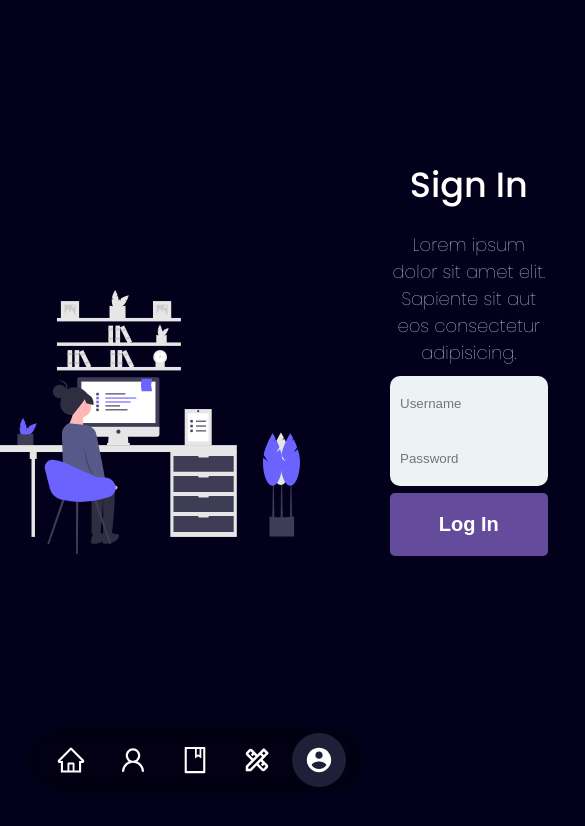
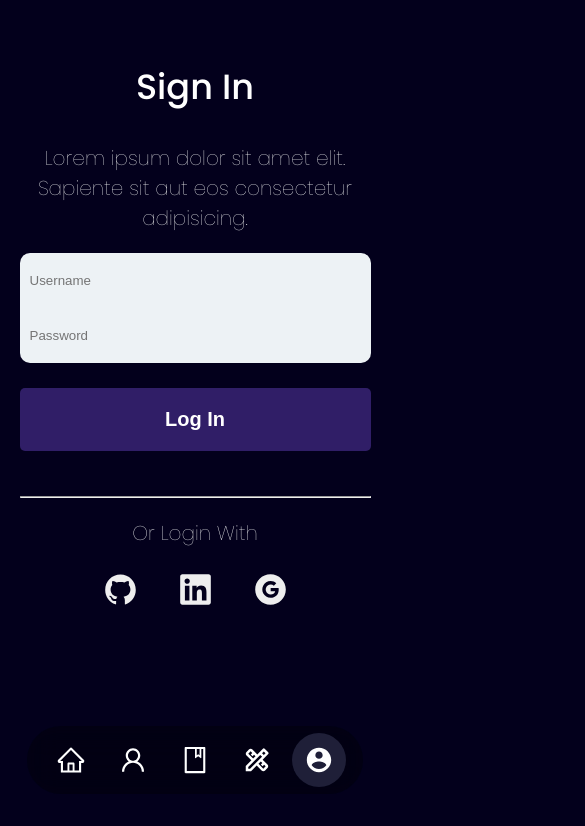
Before and after one commit to jadonharsh109/Bolo-coder, a React (Create React App) app in the folder client/: page /login in a window 390 px wide. Shown: the top 826 px of the page, 585 px wide, since content can reach past the window. Built offline with nearby package versions, Linux system fonts and the light colour scheme; a web font is replaced by a local one.

Commit message:
loginPageResponsive

```diff
--- a/client/src/App.css
+++ b/client/src/App.css
@@ -15,7 +15,7 @@ body {
 }
 
 body {
-  overflow: hidden;
+  overflow-x: hidden;
   scrollbar-color: rgb(98 84 243);
   scrollbar-width: thin;
   color: white;
@@ -58,7 +58,7 @@ a {
   border: 0;
 }
 
-div{
+div {
   font-size: 3rem;
 }
 
@@ -69,26 +69,31 @@ div{
   text-transform: capitalize;
 }
 
-.loading{
-display: flex;
-justify-content: center;
-align-items: center;
-height: 100vh;
+.loading {
+  display: flex;
+  justify-content: center;
+  align-items: center;
+  height: 100vh;
 
 }
+
 .grid {
   display: grid;
   gap: 9rem;
 }
+
 .grid-two-column {
   grid-template-columns: repeat(2, 1fr);
 }
+
 .grid-three-column {
   grid-template-columns: repeat(3, 1fr);
 }
-.grid-four-column{
-   grid-template-columns: 1fr 1.2fr .5fr .8fr ;
+
+.grid-four-column {
+  grid-template-columns: 1fr 1.2fr .5fr .8fr;
 }
-.grid-five-column{
+
+.grid-five-column {
   grid-template-columns: repeat(5, 1fr);
 }
--- a/client/src/App.js
+++ b/client/src/App.js
@@ -9,15 +9,15 @@ import FAQ from './pages/FAQ';
 import Login from './pages/Login';
 import Contact from './pages/Contact';
 import ErrorPage from './pages/ErrorPage';
-import { useState, useEffect } from'react';
-import RingLoader from'react-spinners/RingLoader';
+import { useState, useEffect } from 'react';
+import RingLoader from 'react-spinners/RingLoader';
 const App = () => {
   const [loading, setLoading] = useState(true)
   useEffect(() => {
     setLoading(true)
     setTimeout(() => {
       setLoading(false)
-    }, 5000)
+    }, 4000)
   }, [])
 
   const [dimensions, setDimensions] = useState({
@@ -51,7 +51,7 @@ const App = () => {
 
     </div> : <BrowserRouter>
 
-      {dimensions.width <=786 ? <Nav/> : <Header/>}
+      {dimensions.width <= 786 ? <Nav /> : <Header />}
       <Routes>
         <Route path="/" element={<Home />} />
         <Route path="/ask" element={<Ask />} />
--- a/client/src/pages/Login.jsx
+++ b/client/src/pages/Login.jsx
@@ -1,52 +1,61 @@
-import React from 'react'
-import styled from 'styled-components';
-import svg from '../images/undraw_remotely_2j6y.svg'
+import React from "react";
+import styled from "styled-components";
+import svg from "../images/undraw_remotely_2j6y.svg";
+import { AiFillGithub, AiFillGoogleCircle } from "react-icons/ai";
+import { FaLinkedin } from "react-icons/fa";
 
 const Login = () => {
-
   const Wrapper = styled.section`
-  .login{
-    height: 100vh;
-    align-items: center;
-  .svg-login{
+    .login {
+      margin-top: 3rem;
+      height: 85vh;
+      display: grid;
+      grid-template-columns: repeat(2, 1fr);
+      .svg-login {
         display: flex;
         justify-content: center;
       }
-  .login-form form{
-    height: 65vh;
+
+      .login-form form {
+        height: fit-content;
         background-color: transparent;
         width: 80%;
         display: flex;
         flex-direction: column;
       }
-  .login-form form h3{
+      .login-form hr {
+        width: 100%;
+        margin: 2rem 0 0 0;
+      }
+      .login-form form h3 {
         text-align: center;
         font-family: "Poppins", sans-serif;
         font-weight: 500;
         margin: 1rem 0;
       }
-  .login-form form p{
+      .login-para {
         font-weight: 100;
         font-size: 1.8rem;
         margin: 1rem 0;
         text-align: center;
       }
-  .login-form form input[type="password"], input[type="email"]{
+      .login-form form input[type="password"],
+      input[type="email"] {
         padding: 2rem 1rem;
         background: #edf2f5;
         border: 0;
         cursor: inherit;
-    outline: none ;
+        outline: none;
       }
-  .top-border{
-    border-radius: 1rem 1rem 0 0; ;
+      .top-border {
+        border-radius: 1rem 1rem 0 0;
       }
-  .down-border{
-    border-radius: 0 0 1rem 1rem ;
+      .down-border {
+        border-radius: 0 0 1rem 1rem;
       }
-  .login-form form button{
+      .login-form form button {
         border-radius: 0.5rem;
-    background: #644B9B;
+        background: #301e67;
         color: #fff;
         font-weight: 700;
         font-size: 2rem;
@@ -56,35 +65,107 @@ const Login = () => {
         outline: none;
         border: 0;
       }
-  .login-form form button:hover{
-    background-color: #301E67;
-    transition: 0.2s;
+      .login-form form button:hover {
+        background-color: #623cb5;
+        transition: 0.5s;
       }
 
+      .login-link-icon ul {
+        display: flex;
+        color: white;
+        list-style: none;
+        font-size: 5rem;
+        justify-content: center;
+        font-size: 3.5rem;
+
+        li {
+          margin: 0 2rem;
+
+          cursor: pointer;
         }
-  `
+      }
+    }
+    @media (max-width: 786px) {
+      margin-top: 5rem;
+      .login {
+        height: 100vh;
+
+        grid-template-columns: 1fr;
+        width: 90%;
+        margin: auto;
+        .svg-login {
+          display: none;
+        }
+        .login-form form {
+          width: 100%;
+        }
+        .login-para {
+          font-size: 2rem;
+          margin: 2rem 0;
+        }
+        .login-form form button {
+          margin: 2.5rem 0;
+        }
+      }
+    }
+  `;
 
   return (
     <Wrapper>
-      <div className="login grid grid-two-column">
-
-      <div className='svg-login'>
+      <div className="login">
+        <div className="svg-login">
           <img src={svg} alt="Svg Logo" />
         </div>
-      <div className=''>
+        <div className="">
           <div className="login-form">
             <form action="">
               <h3>Sign In</h3>
-          <p>Lorem ipsum dolor sit amet elit. Sapiente sit aut eos consectetur adipisicing.</p>
-          <input type="email"className='top-border' placeholder='Username' required/>
-          <input type="password" className='down-border' placeholder='Password' required/>
-          <button type='submit'>Log In</button>
+              <p className="login-para">
+                Lorem ipsum dolor sit amet elit. Sapiente sit aut eos
+                consectetur adipisicing.
+              </p>
+              <input
+                type="email"
+                className="top-border"
+                placeholder="Username"
+                required
+              />
+              <input
+                type="password"
+                className="down-border"
+                placeholder="Password"
+                required
+              />
+              <button type="submit">Log In</button>
+              <hr />
+              <p className="login-para">Or Login With</p>
+              <div className="login-link-icon">
+                <ul>
+                  <li>
+                    <a href="https://github.com/jadonharsh109/Bolo-coder">
+                      <AiFillGithub />{" "}
+                    </a>
+                  </li>
+                  <li>
+                    <a href="https://github.com/jadonharsh109/Bolo-coder">
+                      {" "}
+                      <FaLinkedin />{" "}
+                    </a>
+                  </li>
+                  <li>
+                    <a href="https://github.com/jadonharsh109/Bolo-coder">
+                      {" "}
+                      <AiFillGoogleCircle />{" "}
+                    </a>
+                  </li>
+                </ul>
+              </div>
             </form>
           </div>
         </div>
       </div>
     </Wrapper>
-  )
-}
+  );
+};
 
-export default Login
+export default Login;
```
Also changed, not shown: 1 other file (tests, documents, lock files or other folders). Lines whose indentation alone changed are shown as unchanged.
